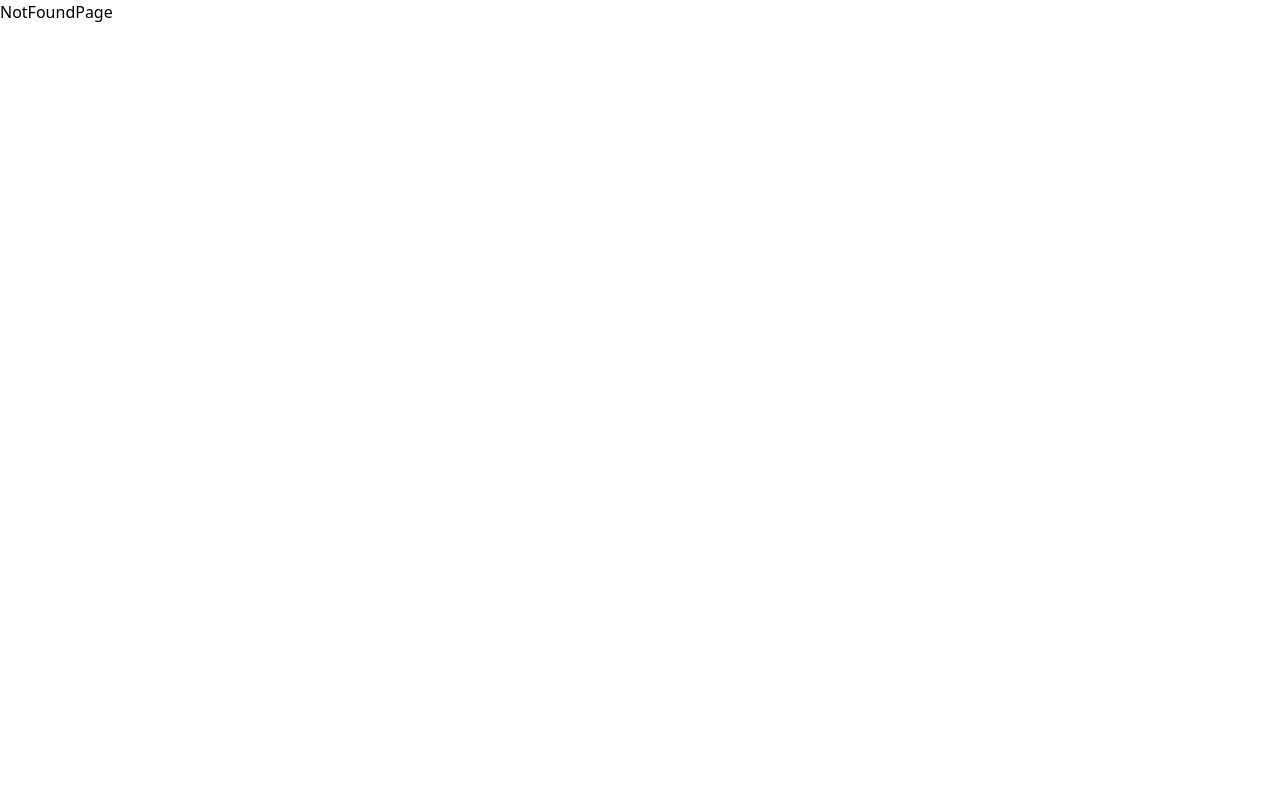
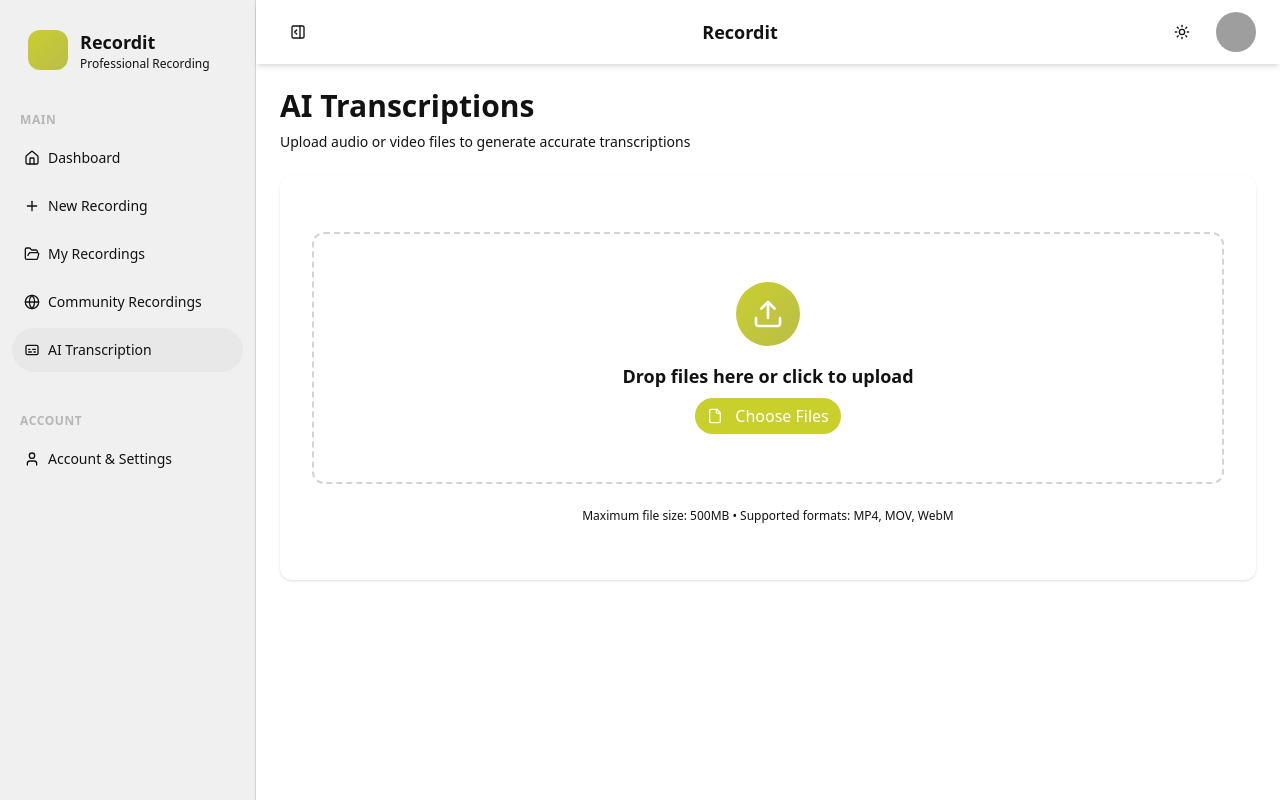
Before and after one commit to Mohammad-Subhan/Recura, a React (Vite) app in the folder client/: page /transcription in a window 1280 px wide. Built offline with nearby package versions, Linux system fonts and the light colour scheme; grey boxes are pictures that could not be loaded.

Commit message:
Partially created the AI transcription page

```diff
--- a/client/src/App.jsx
+++ b/client/src/App.jsx
@@ -9,6 +9,7 @@ import LandingPage from './pages/LandingPage'
 import NewRecordingPage from './pages/NewRecordingPage'
 import MyRecordingsPage from "./pages/MyRecordingsPage"
 import CommunityRecordingsPage from './pages/CommunityRecordingsPage'
+import TranscriptionPage from './pages/TranscriptionPage'
 import ProfileSettingsPage from './pages/ProfileSettingsPage'
 import { setOnUnauthenticated } from "./api/auth"
 
@@ -33,6 +34,7 @@ const App = () => {
             <Route path="/recordings/my" element={<MyRecordingsPage />} />
             <Route path="/recordings" element={<CommunityRecordingsPage />} />
             <Route path="/profile" element={<ProfileSettingsPage />} />
+            <Route path="/transcription" element={<TranscriptionPage />} />
             <Route path="*" element={<NotFoundPage />} />
         </Routes>
     )
--- a/client/src/components/Header.jsx
+++ b/client/src/components/Header.jsx
@@ -11,7 +11,7 @@ import {
 import { Avatar, AvatarFallback, AvatarImage } from "../components/ui/avatar"
 import { useSidebar } from "../components/ui/sidebar"
 import ModeToggle from "./ModeToggle"
-import { PanelRightClose, PanelRightOpen, User, CreditCard, Settings, HelpCircle, LogOut } from "lucide-react"
+import { PanelRightClose, PanelRightOpen, User, Settings, LogOut } from "lucide-react"
 
 const dropdownMenuItems = [
     {
--- a/client/src/components/LandingTopNavbar.jsx
+++ b/client/src/components/LandingTopNavbar.jsx
@@ -1,10 +1,10 @@
 import { useEffect, useState } from 'react'
 import { Link } from 'react-router-dom'
 import { Button } from "../components/ui/button"
-import { FiUser } from "react-icons/fi"
-import { LuSun } from "react-icons/lu"
-import { IoMenu } from "react-icons/io5"
+import { Menu, User } from 'lucide-react'
 import ModeToggle from './ModeToggle'
+import { ArrowRight } from 'lucide-react'
+import { useSelector } from 'react-redux'
 
 const LandingTopNavbar = () => {
 
@@ -12,6 +12,7 @@ const LandingTopNavbar = () => {
     const [showHeader, setShowHeader] = useState(true);
     const [lastScrollY, setLastScrollY] = useState(0);
     const [showBackground, setShowBackground] = useState(false);
+    const isAuthenticated = useSelector(state => state.user.isAuthenticated);
 
     useEffect(() => {
         const handleScroll = () => {
@@ -64,10 +65,20 @@ const LandingTopNavbar = () => {
                         {/* Mobile Menu Button */}
                         <div className="md:hidden flex items-center">
                             <Button variant="ghost" className="hover:cursor-pointer" size="sm" onClick={() => setIsMenuOpen(!isMenuOpen)}>
-                                <IoMenu className="w-5 h-5" />
+                                <Menu className="w-5 h-5" />
                             </Button>
                         </div>
 
+                        {isAuthenticated
+                            ? <Link to="/dashboard">
+                                <Button
+                                    className="h-[40px] gap-3 rounded-full shadow-md font-semibold bg-primary hover:bg-primary/90 hover:cursor-pointer text-text"
+                                >
+                                    Dashboard
+                                    <ArrowRight />
+                                </Button>
+                            </Link>
+                            : <>
                                 <Button variant="ghost" className="hidden md:flex">
                                     <Link to="/login" className="">
                                         Login
@@ -75,10 +86,12 @@ const LandingTopNavbar = () => {
                                 </Button>
                                 <Button className="hidden md:flex px-4 py-2 bg-gradient-to-br from-primary to-secondary dark:text-text rounded-full hover:from-primary-hover hover:to-secondary-hover hover:cursor-pointer">
                                     <Link to="/register" className="flex items-center gap-x-2">
-                                <FiUser />
+                                        <User />
                                         Register
                                     </Link>
                                 </Button>
+                            </>
+                        }
                     </div>
 
                     {/* Mobile Menu */}
@@ -97,20 +110,32 @@ const LandingTopNavbar = () => {
                                 Support
                             </Link>
                             <div className="flex flex-col space-y-2">
-                                <Link href="/auth/signin">
-                                    <Button variant="outline" size="sm" className="w-full justify-center bg-bg dark:bg-bg-dark border-border dark:border-border-dark hover:bg-border-dark/10 rounded-full hover:cursor-pointer">
-                                        Sign In
+                                {isAuthenticated
+                                    ? <Link to="/dashboard">
+                                        <Button
+                                            className="h-[40px] gap-3 rounded-full shadow-md font-semibold bg-primary hover:bg-primary/90 hover:cursor-pointer text-text"
+                                        >
+                                            Dashboard
+                                            <ArrowRight />
                                         </Button>
                                     </Link>
-                                <Link href="/dashboard">
+                                    : <>
+                                        <Link to="/login">
+                                            <Button variant="outline" size="sm" className="w-full justify-center bg-bg dark:bg-bg-dark border-border dark:border-border-dark hover:bg-border-dark/10 rounded-full hover:cursor-pointer">
+                                                Login
+                                            </Button>
+                                        </Link>
+                                        <Link to="/register">
                                             <Button
                                                 size="sm"
                                                 className="w-full bg-gradient-to-br from-primary to-secondary hover:from-primary/90 hover:to-secondary/90 dark:from-primary-dark dark:to-secondary-dark dark:hover:from-primary-dark/90 dark:hover:to-secondary-dark/90 hover:cursor-pointer text-text rounded-full flex items-center gap-x-2"
                                             >
-                                        <FiUser />
+                                                <User />
                                                 Register
                                             </Button>
                                         </Link>
+                                    </>
+                                }
                             </div>
                         </div>
                     </div>
--- a/client/src/components/LoginForm.jsx
+++ b/client/src/components/LoginForm.jsx
@@ -1,7 +1,5 @@
 import { useState } from 'react'
 import { Link, useNavigate } from 'react-router-dom'
-import { HiOutlineMail } from "react-icons/hi"
-import { LuKeyRound } from "react-icons/lu"
 import { FaGoogle } from "react-icons/fa"
 import { Button } from './ui/button'
 import { Input } from './ui/input'
@@ -10,6 +8,7 @@ import api from "../api/axios"
 import { setAccessToken } from "../api/auth"
 import { useDispatch, useSelector } from 'react-redux'
 import { setUser, setLoading } from "../features/user/userSlice"
+import { KeyRound, Mail } from 'lucide-react'
 
 const LoginForm = () => {
     const navigate = useNavigate();
@@ -56,7 +55,7 @@ const LoginForm = () => {
                             onChange={(e) => setEmail(e.target.value)}
                             className="pl-12 h-14 bg-bg dark:bg-bg-dark border-border dark:border-border-dark rounded-full placeholder:text-text-placeholder dark:placeholder:text-text-placeholder-dark focus:outline-none focus:ring-primary focus:border-transparent"
                         />
-                        <HiOutlineMail className="absolute left-4 top-1/2 transform -translate-y-1/2 h-5 w-5 text-text-placeholder dark:text-text-placeholder-dark" />
+                        <Mail className="absolute left-4 top-1/2 transform -translate-y-1/2 h-5 w-5 text-text-placeholder dark:text-text-placeholder-dark" />
                     </div>
 
                     <div className="relative">
@@ -71,7 +70,7 @@ const LoginForm = () => {
                             onChange={(e) => setPassword(e.target.value)}
                             className="pl-12 h-14 bg-bg dark:bg-bg-dark border-border dark:border-border-dark rounded-full placeholder:text-text-placeholder dark:placeholder:text-text-placeholder-dark focus:outline-none focus:ring-2 focus:ring-primary focus:border-transparent"
                         />
-                        <LuKeyRound className="absolute left-4 top-1/2 transform -translate-y-1/2 h-5 w-5 text-text-placeholder dark:text-text-placeholder-dark" />
+                        <KeyRound className="absolute left-4 top-1/2 transform -translate-y-1/2 h-5 w-5 text-text-placeholder dark:text-text-placeholder-dark" />
                     </div>
                 </div>
 
--- a/client/src/components/ProtectedRoute.jsx
+++ b/client/src/components/ProtectedRoute.jsx
@@ -1,8 +1,8 @@
 import { useSelector, useDispatch } from "react-redux"
-import { useEffect, useState } from "react"
+import { useEffect } from "react"
 import { Navigate } from "react-router-dom"
-import { setUser, clearUser, setLoading } from "../features/user/userSlice"
-import { getAccessToken, refreshAccessToken } from "../api/auth"
+import { setUser, clearUser } from "../features/user/userSlice"
+import { getAccessToken } from "../api/auth"
 import api from "../api/axios"
 
 const ProtectedRoute = ({ children }) => {
--- a/client/src/components/RegisterForm.jsx
+++ b/client/src/components/RegisterForm.jsx
@@ -1,13 +1,11 @@
 import React, { useState } from 'react'
 import { Link, useNavigate } from 'react-router-dom'
-import { HiOutlineMail } from "react-icons/hi"
-import { FiUser } from "react-icons/fi"
-import { LuKeyRound } from "react-icons/lu"
 import { FaGoogle } from "react-icons/fa"
-import { Button } from './ui/button'
-import { Input } from './ui/input'
-import { Label } from './ui/label'
+import { Button } from "@/components/ui/button"
+import { Input } from '@/components/ui/input'
+import { Label } from '@/components/ui/label'
 import api from "../api/axios"
+import { KeyRound, Mail, User } from 'lucide-react'
 
 const RegisterForm = () => {
     const navigate = useNavigate();
@@ -53,7 +51,7 @@ const RegisterForm = () => {
                             onChange={(e) => setFullName(e.target.value)}
                             className="pl-12 h-14 bg-bg dark:bg-bg-dark border-border dark:border-border-dark rounded-full placeholder:text-text-placeholder dark:placeholder:text-text-placeholder-dark focus:outline-none focus:ring-primary focus:border-transparent"
                         />
-                        <FiUser className="absolute left-4 top-1/2 transform -translate-y-1/2 h-5 w-5 text-text-placeholder dark:text-text-placeholder-dark" />
+                        <User className="absolute left-4 top-1/2 transform -translate-y-1/2 h-5 w-5 text-text-placeholder dark:text-text-placeholder-dark" />
                     </div>
                     <div className="relative">
                         <Label htmlFor="email" className="sr-only">
@@ -67,7 +65,7 @@ const RegisterForm = () => {
                             onChange={(e) => setEmail(e.target.value)}
                             className="pl-12 h-14 bg-bg dark:bg-bg-dark border-border dark:border-border-dark rounded-full placeholder:text-text-placeholder dark:placeholder:text-text-placeholder-dark focus:outline-none focus:ring-primary focus:border-transparent"
                         />
-                        <HiOutlineMail className="absolute left-4 top-1/2 transform -translate-y-1/2 h-5 w-5 text-text-placeholder dark:text-text-placeholder-dark" />
+                        <Mail className="absolute left-4 top-1/2 transform -translate-y-1/2 h-5 w-5 text-text-placeholder dark:text-text-placeholder-dark" />
                     </div>
 
                     <div className="relative">
@@ -82,7 +80,7 @@ const RegisterForm = () => {
                             onChange={(e) => setPassword(e.target.value)}
                             className="pl-12 h-14 bg-bg dark:bg-bg-dark border-border dark:border-border-dark rounded-full placeholder:text-text-placeholder dark:placeholder:text-text-placeholder-dark focus:outline-none focus:ring-primary focus:border-transparent"
                         />
-                        <LuKeyRound className="absolute left-4 top-1/2 transform -translate-y-1/2 h-5 w-5 text-text-placeholder dark:text-text-placeholder-dark" />
+                        <KeyRound className="absolute left-4 top-1/2 transform -translate-y-1/2 h-5 w-5 text-text-placeholder dark:text-text-placeholder-dark" />
                     </div>
                 </div>
 
--- a/client/src/pages/CommunityRecordingsPage.jsx
+++ b/client/src/pages/CommunityRecordingsPage.jsx
@@ -3,8 +3,7 @@ import { Button } from "@/components/ui/button"
 import { Input } from "@/components/ui/input"
 import { Badge } from "@/components/ui/badge"
 import { Avatar, AvatarFallback, AvatarImage } from "@/components/ui/avatar"
-import { Search, Play, Eye, ArrowDownWideNarrow, ArrowUpWideNarrow, Video } from "lucide-react"
-import { Link } from "react-router-dom"
+import { Search, Play, Eye, ArrowDownWideNarrow, ArrowUpWideNarrow } from "lucide-react"
 import Layout from "../components/Layout"
 import { useState, useEffect } from "react"
 import assets from "../assets/assets"
--- a/client/src/pages/NewRecordingPage.jsx
+++ b/client/src/pages/NewRecordingPage.jsx
@@ -27,7 +27,7 @@ const NewRecordingPage = () => {
         <Layout>
             <div className="flex h-full w-full max-w-7xl mx-auto text-text dark:text-text-dark">
                 <div className="h-full w-full p-6 space-y-6 bg-background">
-                    <div className="text-center">
+                    <div className="text-start">
                         <h1 className="text-3xl font-bold mb-2">Screen Recording Studio</h1>
                         <p className="text-text-secondary">Record your screen with professional quality and AI-powered features</p>
                     </div>
--- /dev/null
+++ b/client/src/pages/TranscriptionPage.jsx
@@ -0,0 +1,113 @@
+import Layout from "@/components/Layout";
+import { Card, CardContent } from "@/components/ui/card";
+import { Upload, File, X } from "lucide-react";
+import { Button } from "@/components/ui/button";
+import { useState } from "react";
+
+const TranscriptionPage = () => {
+
+    const [selectedFile, setSelectedFile] = useState(null);
+    const [isDragOver, setIsDragOver] = useState(false);
+
+    const openFileDialog = () => {
+        const fileInput = document.querySelector('input[type="file"]');
+        fileInput.accept = ".mp4, .mov, .webm";
+        fileInput.multiple = false;
+        fileInput.click();
+        fileInput.onchange = () => {
+            const files = fileInput.files;
+            if (files.length > 0) {
+                // Handle file upload logic here
+                setSelectedFile(files[0]);
+            }
+        }
+    }
+
+    const handleDragOver = (e) => {
+        e.preventDefault();
+        setIsDragOver(true);
+    }
+
+    const handleDragLeave = (e) => {
+        e.preventDefault();
+        setIsDragOver(false);
+    }
+
+    const handleDrop = (e) => {
+        e.preventDefault();
+        setIsDragOver(false);
+        const files = e.dataTransfer.files;
+        if (files.length > 0) {
+            // Handle file upload logic here
+            const file = files[0];
+            if (file.type === "video/mp4" || file.type === "video/mov" || file.type === "video/webm") {
+                setSelectedFile(file);
+            }
+        }
+    }
+
+    return (
+        <Layout>
+            <div className="flex h-full w-full max-w-7xl mx-auto text-text dark:text-text-dark">
+                <div className="flex flex-col h-full w-full p-6 space-y-6">
+                    {/* Header */}
+                    <div className="text-start w-full">
+                        <h1 className="text-xl md:text-3xl font-bold mb-2">AI Transcriptions</h1>
+                        <p className="text-sm md:text-md text-muted-foreground">Upload audio or video files to generate accurate transcriptions</p>
+                    </div>
+
+                    {/* Upload Section */}
+                    <Card className="border-0 bg-white dark:bg-bg-secondary-dark w-full shadow-sm">
+                        <CardContent className="p-8">
+                            <div
+                                className={`relative border-2 border-dashed rounded-xl p-12 text-center transition-all duration-200 hover:bg-primary/5 hover:border-primary border-border dark:border-border-dark ${isDragOver ? "bg-primary/10 border-primary" : ""}`}
+                                onDragOver={handleDragOver}
+                                onDragLeave={handleDragLeave}
+                                onDrop={handleDrop}
+                            >
+                                <input
+                                    type="file"
+                                    accept="audio/*,video/*"
+                                    multiple
+                                    className="hidden"
+                                />
+
+                                <div className="space-y-4">
+                                    <div className="h-14 w-14 md:w-16 md:h-16 bg-gradient-to-br from-primary to-secondary rounded-full flex items-center justify-center mx-auto">
+                                        <Upload className="h-6 w-6 md:h-8 md:w-8 text-text-dark dark:text-text" />
+                                    </div>
+                                    <div className="flex flex-col items-center">
+                                        <h3 className="text-sm sm:text-base md:text-lg font-semibold mb-2">Drop files here or click to upload</h3>
+                                        {selectedFile &&
+                                            <div className="relative">
+                                                <p className="cursor-default rounded-full text-sm text-center bg-bg-secondary dark:bg-border-dark h-fit w-fit p-1 px-2 text-border-dark dark:text-text-dark mb-3">{selectedFile.name}</p>
+                                                <div onClick={() => {
+                                                    setSelectedFile(null);
+                                                    const fileInput = document.querySelector('input[type="file"]');
+                                                    if (fileInput) fileInput.value = '';
+                                                }} className="absolute -top-1.5 -right-1.5 bg-red-500 rounded-full cursor-pointer p-0.5">
+                                                    <X className="h-3 w-3" />
+                                                </div>
+                                            </div>}
+                                        <Button onClick={openFileDialog} className="bg-primary hover:bg-primary/90 text-text-dark dark:text-text text-sm md:text-base rounded-full cursor-pointer">
+                                            <File className="w-2 h-2 md:w-4 md:h-4 mr-1" />
+                                            Choose Files
+                                        </Button>
+                                    </div>
+                                </div>
+                            </div>
+
+                            <div className="mt-6 text-center">
+                                <p className="text-xs text-muted-foreground">
+                                    Maximum file size: 500MB • Supported formats: MP4, MOV, WebM
+                                </p>
+                            </div>
+                        </CardContent>
+                    </Card>
+                </div>
+            </div>
+        </Layout>
+    )
+}
+
+export default TranscriptionPage;
```
Also changed, not shown: client/src/pages/LandingPage.jsx (+15 -19 lines), client/src/pages/ProfilePage.jsx (added). Lines whose indentation alone changed are shown as unchanged.
